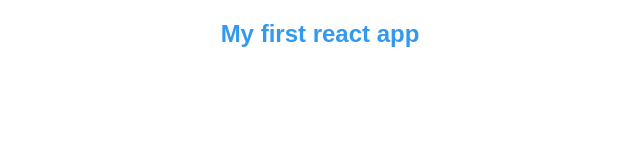
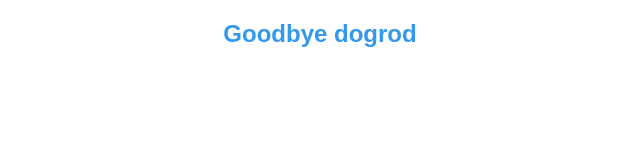
Before and after one commit to dogrod/react-starter, a React (Create React App) app: page / in a window 1280 px wide. Shown: the top 160 px of the page, without its empty margins (320-960 px from the left). Built offline with nearby package versions, Linux system fonts and the light colour scheme.

Commit message:
feat: use variable for dynamic display content

```diff
--- a/src/components/header/header.js
+++ b/src/components/header/header.js
@@ -3,9 +3,15 @@ import './header.css'
 
 export default class Header extends Component {
   render() {
+    const isWelecomePage = false
+    const className = 'header'
+    const name = 'dogrod'
     return (
-      <div className="header">
-        <h2>My first react app</h2>
+      <div className={className}>
+        {isWelecomePage
+          ? <h2>{name}'s first react app</h2>
+          : <h2>Goodbye {name}</h2>
+        }
       </div>
     )
   }
```
